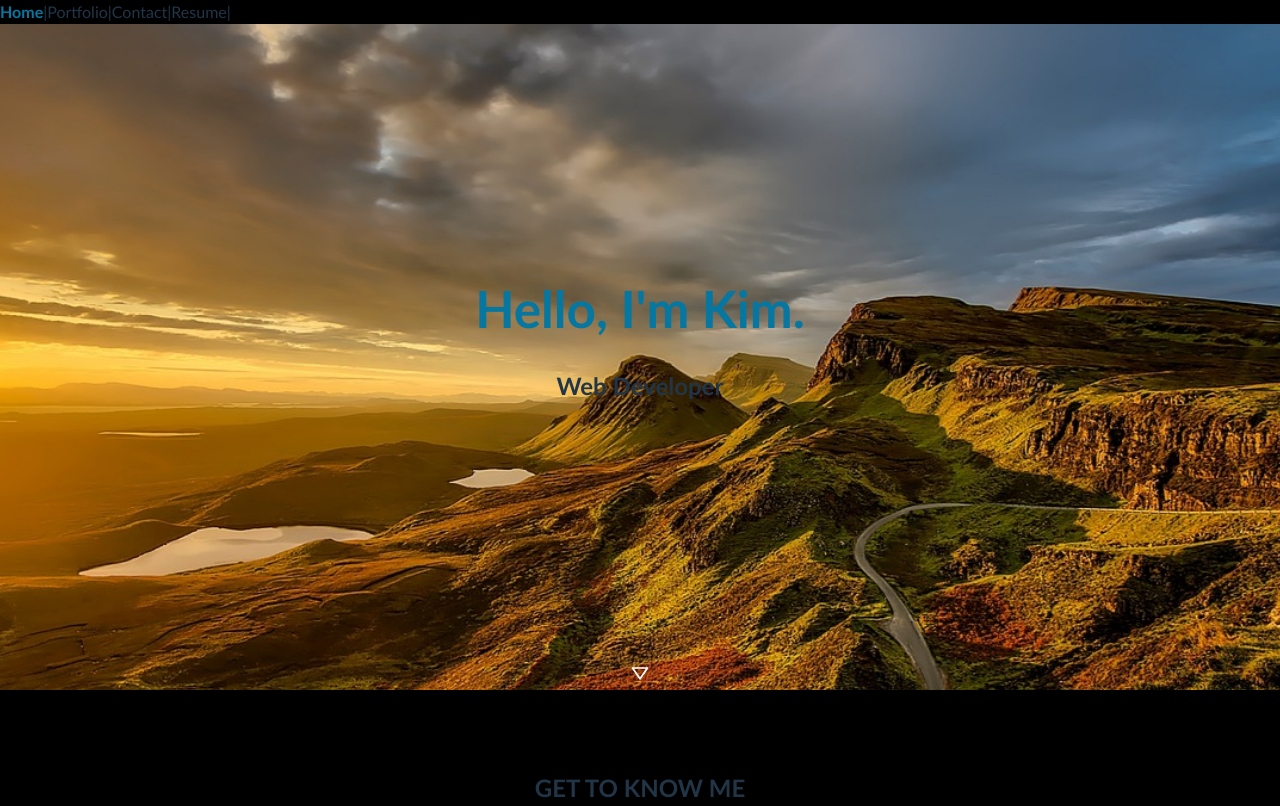
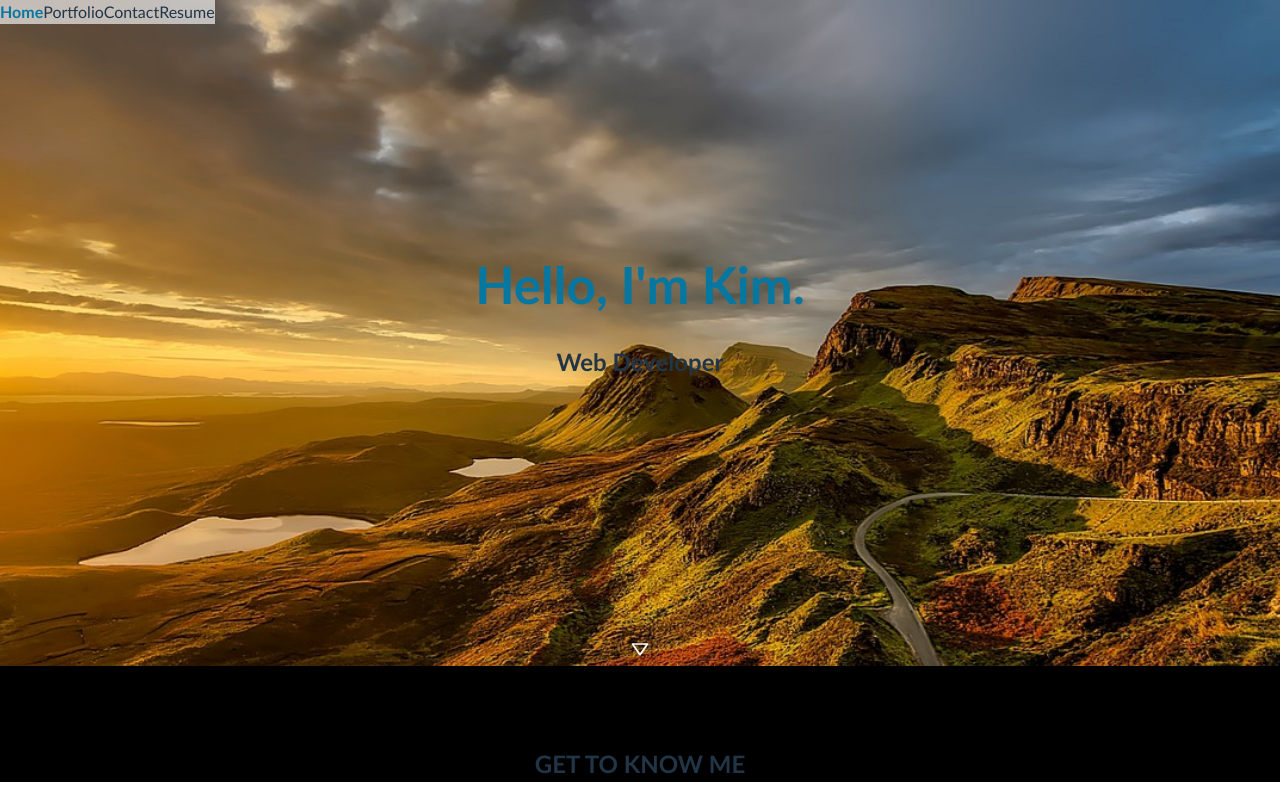
Before and after one commit to charmingdarling/reactportfolio, a React (Vite) app: page / in a window 1280 px wide. Built offline with nearby package versions, Linux system fonts and the light colour scheme.

Commit message:
Navigation made into objects (page: and link: ) Mapping over the links using template literals Trying to stylize the navbar and fix it to the top

```diff
--- a/src/components/Navigation.jsx
+++ b/src/components/Navigation.jsx
@@ -1,5 +1,5 @@
-import { Link } from "react-router-dom"; // Importing a Link component
-import { Button } from "react-bootstrap";
+import { NavLink } from "react-router-dom"; // Importing a Link component
+import { Button, Navbar, Nav } from "react-bootstrap";
 
 // React components are modularized into smaller chunks of your app
 // Components can receive data. We can display additional components within other components
@@ -13,29 +13,44 @@ import { Button } from "react-bootstrap";
 // The return statement contains our navigation
 // Link component is used to create links to different routes
 // All components return JSX -> {}
-const Navigation = ({ page }) => {
+
+const Navigation = () => {
+  const links = [
+    { page: "Home", link: "/" },
+    { page: "Portfolio", link: "/portfolio" },
+    { page: "Contact", link: "/contact" },
+    { page: "Resume", link: "/resume" },
+  ];
   return (
-    <nav>
-      {/*Using Link component with a `to` property  */}
-      {/*  */}
-      <Link className={`${page === "/" && "active"}`} to="/">
-        Home
-      </Link>
-      |
-      <Link className={`${page === "/portfolio" && "active"}`} to="/portfolio">
-        Portfolio
-      </Link>
-      |
-      <Link className={`${page === "/contact" && "active"}`} to="/contact">
-        Contact
-      </Link>
-      |
-      <Link className={`${page === "/resume" && "active"}`} to="/resume">
-        Resume
-      </Link>
-      |
-    </nav>
+    <Navbar
+      style={{
+        position: "fixed",
+        zIndex: 10,
+        backgroundColor: "rgba(255,255,255,0.4)",
+      }}
+      sticky="top"
+      expand="lg"
+    >
+      <Nav className="me-auto" style={{ backgroundColor: "inherit" }}>
+        {links.map((pageLink) => (
+          <Nav.Link as={NavLink} to={pageLink.link} key={pageLink.page}>
+            {pageLink.page}
+          </Nav.Link>
+        ))}
+      </Nav>
+    </Navbar>
   );
 };
 
 export default Navigation;
+
+// Pages You're going to need to put margin/padding on the top of your body
+
+// function myMap(cb){
+//   this = []
+//   for(let i=0;i<this.length; i++){
+//     const itemToAdd = cb(this[i], i, this)
+//     this.push(itemToAdd)
+//   }
+//   return this
+// }
```
